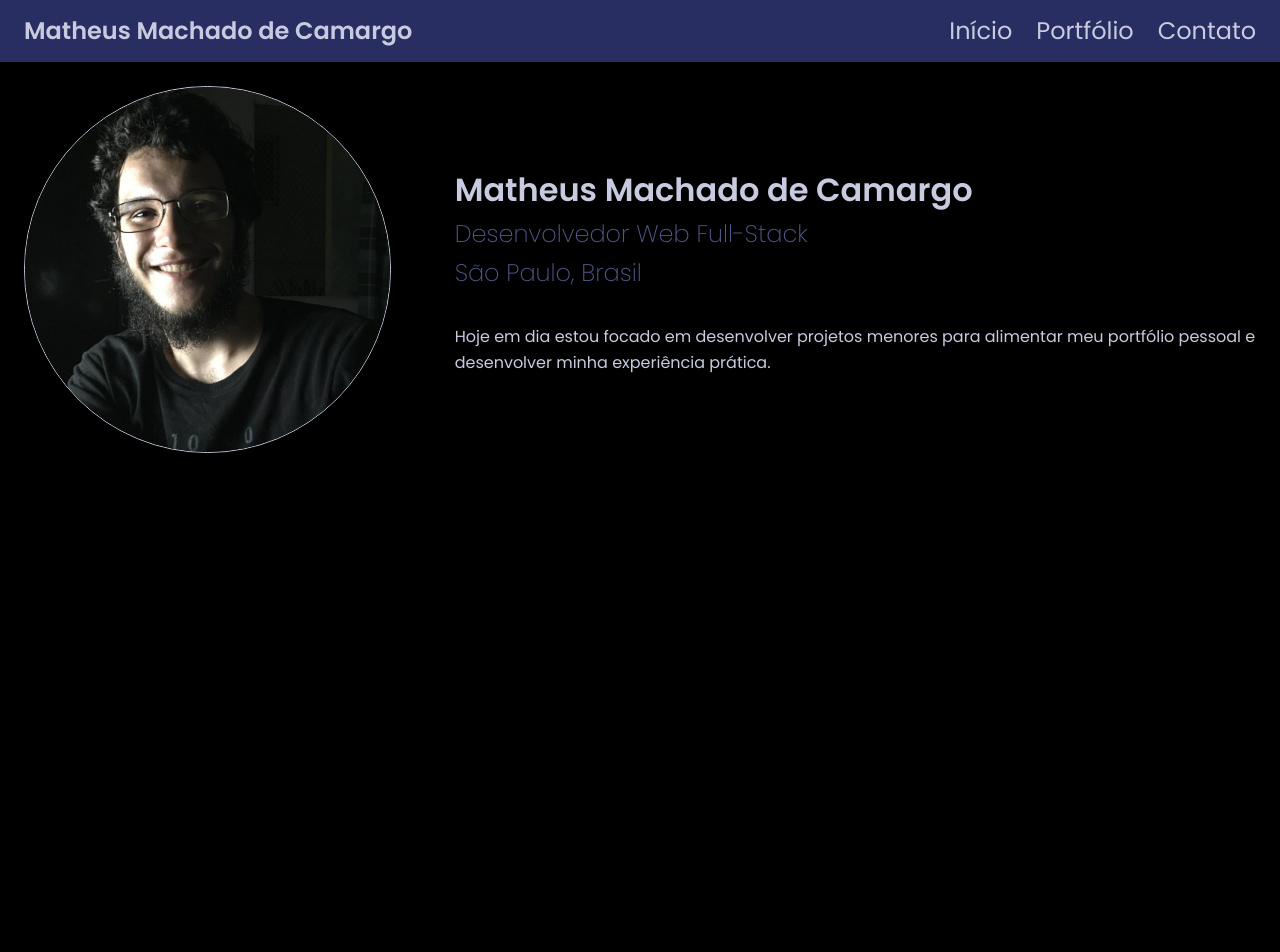
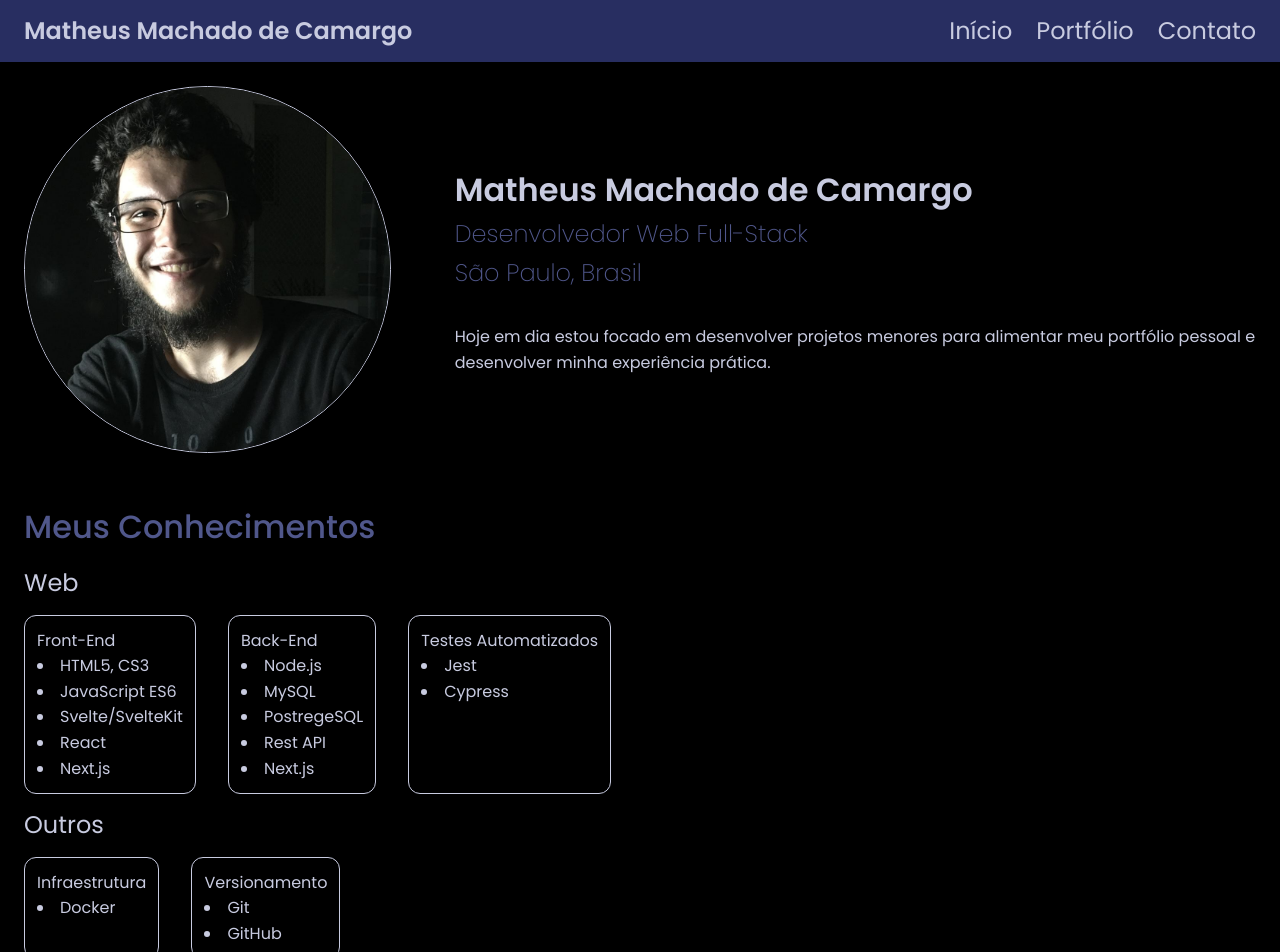
Before and after one commit to matheusmachado-dev/matheus-portfolio, a SvelteKit app: page / in a window 1280 px wide. Shown: the top 952 px of the page. Before the commit the page ends 800 px from the top, so only its background shows below. Built offline with nearby package versions, Linux system fonts and the light colour scheme.

Commit message:
add `skills` section

```diff
--- a/src/routes/+page.svelte
+++ b/src/routes/+page.svelte
@@ -1,7 +1,7 @@
 <script>
 </script>
 
-<section id="heroSection">
+<section id="hero-section">
 	<div class="containerImg">
 		<img src="/matheusMachado.jpg" alt="Foto de Matheus Machado de Camargo" class="imgHero" />
 	</div>
@@ -15,25 +15,71 @@
 		</p>
 	</div>
 </section>
+<section class="skills-section">
+	<h2>Meus Conhecimentos</h2>
+	<h3>Web</h3>
+	<div class="container-skills">
+		<div class="container-skills-list">
+			<p>Front-End</p>
+			<ul>
+				<li>HTML5, CS3</li>
+				<li>JavaScript ES6</li>
+				<li>Svelte/SvelteKit</li>
+				<li>React</li>
+				<li>Next.js</li>
+			</ul>
+		</div>
+		<div class="container-skills-list">
+			<p>Back-End</p>
+			<ul>
+				<li>Node.js</li>
+				<li>MySQL</li>
+				<li>PostregeSQL</li>
+				<li>Rest API</li>
+				<li>Next.js</li>
+			</ul>
+		</div>
+		<div class="container-skills-list">
+			<p>Testes Automatizados</p>
+			<ul>
+				<li>Jest</li>
+				<li>Cypress</li>
+			</ul>
+		</div>
+	</div>
+	<h3>Outros</h3>
+	<div class="container-skills">
+		<div class="container-skills-list">
+			<p>Infraestrutura</p>
+			<ul>
+				<li>Docker</li>
+			</ul>
+		</div>
+		<div class="container-skills-list">
+			<p>Versionamento</p>
+			<ul>
+				<li>Git</li>
+				<li>GitHub</li>
+			</ul>
+		</div>
+	</div>
+</section>
 
 <style>
-	#heroSection {
+	section {
 		width: 100%;
 		max-width: 1440px;
 		margin: auto;
-		display: flex;
 		padding: 24px;
+	}
+	#hero-section {
 		display: flex;
 		flex-direction: row;
 		gap: 64px;
 		justify-content: space-between;
 		align-items: center;
 	}
-	@media (max-width: 600px) {
-		#heroSection {
-			flex-direction: column;
-		}
-	}
+
 	.containerImg {
 		width: 40vw;
 		min-width: 250px;
@@ -59,4 +105,39 @@
 	.subtitle.last {
 		margin-bottom: 32px;
 	}
+
+	h2 {
+		font-size: 2rem;
+		font-weight: 500;
+		color: var(--cor-50);
+	}
+	h3 {
+		margin-top: 12px;
+		margin-bottom: 12px;
+		font-size: 1.5rem;
+		font-weight: 400;
+	}
+	.container-skills {
+		display: flex;
+		flex-direction: row;
+		gap: 32px;
+	}
+	.container-skills-list {
+		border: 1px solid var(--cor-10);
+		border-radius: 12px;
+		padding: 12px;
+	}
+	ul li {
+		list-style: inside;
+	}
+
+	@media (max-width: 600px) {
+		#hero-section {
+			flex-direction: column;
+		}
+		.container-skills {
+			flex-wrap: wrap;
+			gap: 16px;
+		}
+	}
 </style>
```
